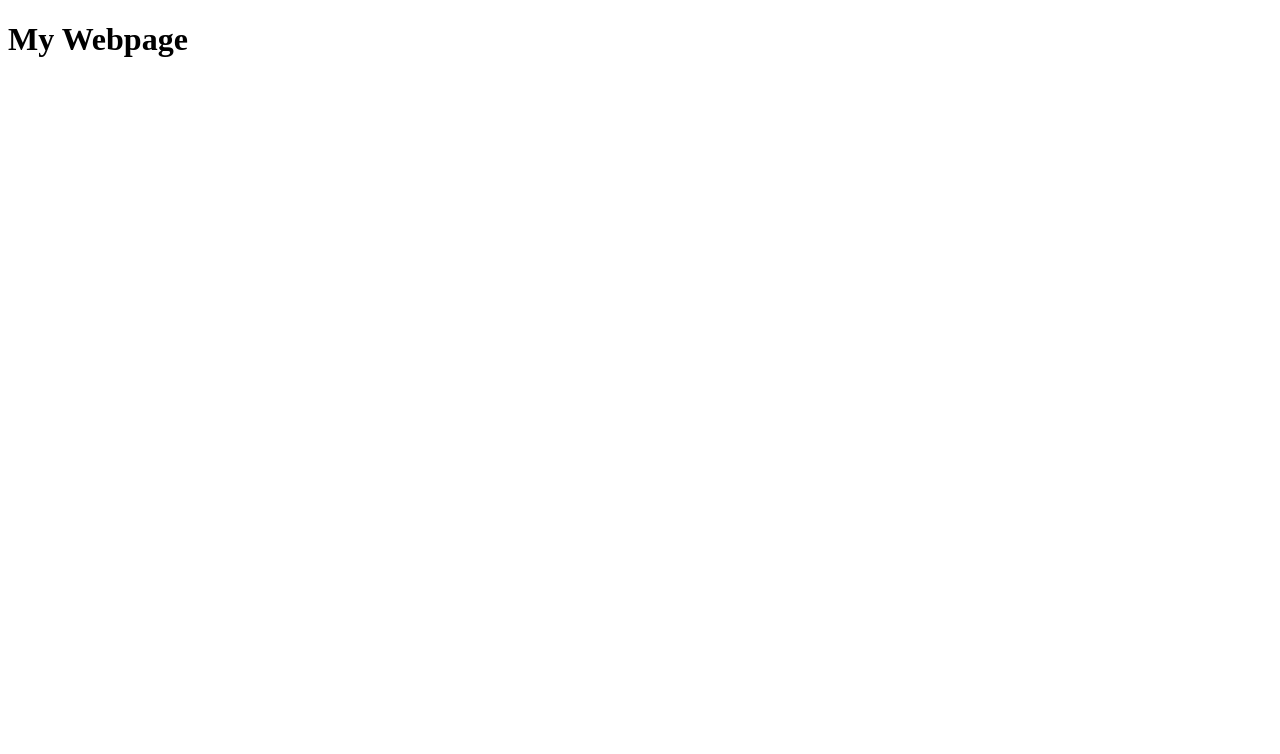
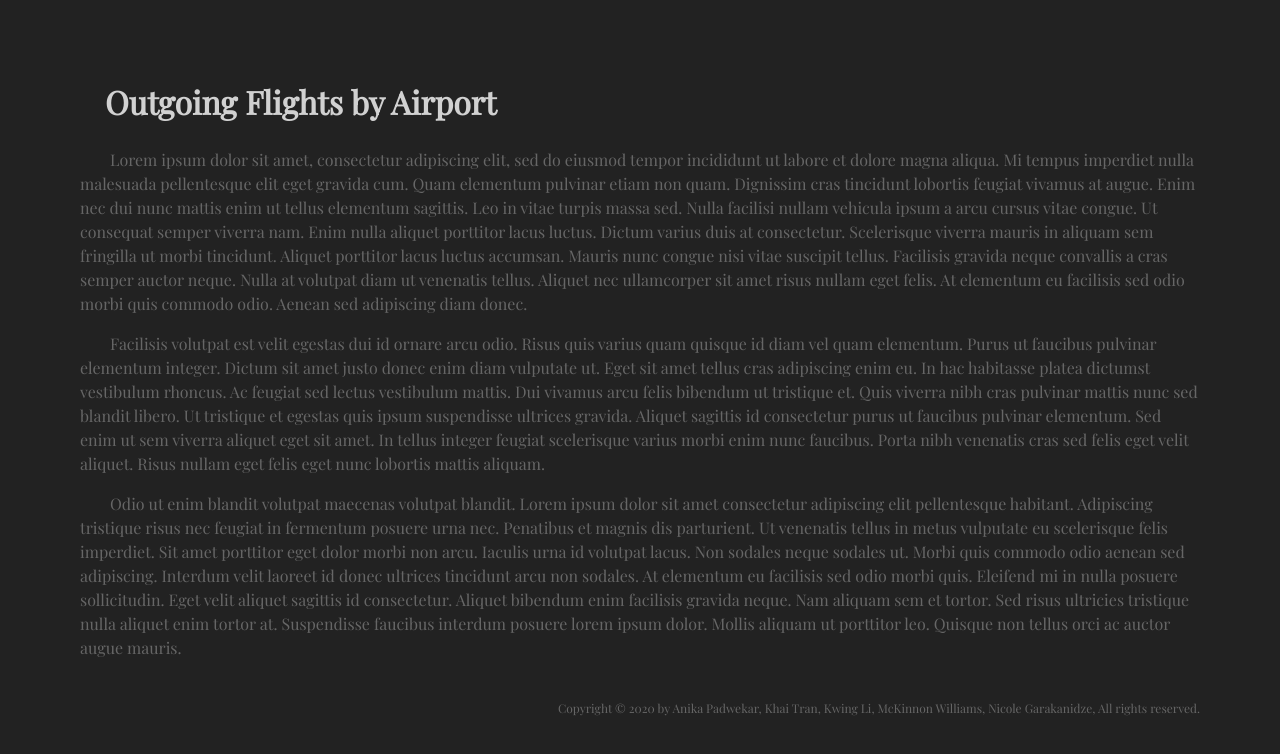
Before and after one commit to UW-CSE442-WI20/FP-outgoing-flights-by-airport, a website built with Parcel: page src/index.html in a window 1280 px wide. Built offline with nearby package versions, Linux system fonts and the light colour scheme.

Commit message:
copied over html base from a3, added filler text

```diff
--- a/src/index.html
+++ b/src/index.html
@@ -1,11 +1,63 @@
+<!--
+CSE 442: Data Visualization
+Final Project
+Names:  Anika Padwekar
+        Khai Tran
+        Kwing Li
+        McKinnon Williams
+        Nicole Garakanidze
+    -->
+
 <!DOCTYPE html>
-<html>
-  <head>
-    <meta charset="UTF-8">
-    <title>My Title</title>
-  </head>
-  <body>
-    <h1>My Webpage</h1>
-    <script src="./index.js"></script>
-  </body>
+<html lang="en">
+<head>
+  <meta charset="UTF-8">
+  <title>Outgoing Flights by Airport</title>
+  <link rel="stylesheet" href="style.css">
+</head>
+
+<body>
+
+<script src="index.js"></script>
+<div class="flex-container">
+  <h1>Outgoing Flights by Airport</h1>
+  <p>
+    Lorem ipsum dolor sit amet, consectetur adipiscing elit, sed do eiusmod tempor incididunt ut labore et dolore magna
+    aliqua. Mi tempus imperdiet nulla malesuada pellentesque elit eget gravida cum. Quam elementum pulvinar etiam non
+    quam. Dignissim cras tincidunt lobortis feugiat vivamus at augue. Enim nec dui nunc mattis enim ut tellus elementum
+    sagittis. Leo in vitae turpis massa sed. Nulla facilisi nullam vehicula ipsum a arcu cursus vitae congue. Ut
+    consequat semper viverra nam. Enim nulla aliquet porttitor lacus luctus. Dictum varius duis at consectetur.
+    Scelerisque viverra mauris in aliquam sem fringilla ut morbi tincidunt. Aliquet porttitor lacus luctus accumsan.
+    Mauris nunc congue nisi vitae suscipit tellus. Facilisis gravida neque convallis a cras semper auctor neque. Nulla
+    at volutpat diam ut venenatis tellus. Aliquet nec ullamcorper sit amet risus nullam eget felis. At elementum eu
+    facilisis sed odio morbi quis commodo odio. Aenean sed adipiscing diam donec.
+  </p>
+  <p>
+    Facilisis volutpat est velit egestas dui id ornare arcu odio. Risus quis varius quam quisque id diam vel quam
+    elementum. Purus ut faucibus pulvinar elementum integer. Dictum sit amet justo donec enim diam vulputate ut.
+    Eget sit amet tellus cras adipiscing enim eu. In hac habitasse platea dictumst vestibulum rhoncus. Ac feugiat sed
+    lectus vestibulum mattis. Dui vivamus arcu felis bibendum ut tristique et. Quis viverra nibh cras pulvinar mattis
+    nunc sed blandit libero. Ut tristique et egestas quis ipsum suspendisse ultrices gravida. Aliquet sagittis id
+    consectetur purus ut faucibus pulvinar elementum. Sed enim ut sem viverra aliquet eget sit amet. In tellus integer
+    feugiat scelerisque varius morbi enim nunc faucibus. Porta nibh venenatis cras sed felis eget velit aliquet. Risus
+    nullam eget felis eget nunc lobortis mattis aliquam.
+  </p>
+  <p>
+    Odio ut enim blandit volutpat maecenas volutpat blandit. Lorem ipsum dolor sit amet consectetur adipiscing elit
+    pellentesque habitant. Adipiscing tristique risus nec feugiat in fermentum posuere urna nec. Penatibus et magnis
+    dis parturient. Ut venenatis tellus in metus vulputate eu scelerisque felis imperdiet. Sit amet porttitor eget
+    dolor morbi non arcu. Iaculis urna id volutpat lacus. Non sodales neque sodales ut. Morbi quis commodo odio aenean
+    sed adipiscing. Interdum velit laoreet id donec ultrices tincidunt arcu non sodales. At elementum eu facilisis sed
+    odio morbi quis. Eleifend mi in nulla posuere sollicitudin. Eget velit aliquet sagittis id consectetur. Aliquet
+    bibendum enim facilisis gravida neque. Nam aliquam sem et tortor. Sed risus ultricies tristique nulla aliquet enim
+    tortor at. Suspendisse faucibus interdum posuere lorem ipsum dolor. Mollis aliquam ut porttitor leo. Quisque non
+    tellus orci ac auctor augue mauris.
+  </p>
+</div>
+
+<footer>
+  Copyright &copy; 2020 by Anika Padwekar, Khai Tran, Kwing Li, McKinnon Williams, Nicole Garakanidze, All rights reserved.
+</footer>
+
+</body>
 </html>
--- /dev/null
+++ b/src/style.css
@@ -0,0 +1,70 @@
+/*
+CSE 442: Data Visualization
+Final Project
+Names:  Anika Padwekar
+        Khai Tran
+        Kwing Li
+        McKinnon Williams
+        Nicole Garakanidze
+*/
+@import url('https://fonts.googleapis.com/css?family=Playfair+Display&display=swap');
+
+body {
+    background-color: #222222;
+    color: #666666;
+    font-family: 'Playfair Display', serif;
+    margin: 80px;
+}
+
+h1 {
+    color: #d1d1d1;
+    margin: 25px;
+}
+
+h2 {
+    color: #d1d1d1;
+    margin: 20px;
+}
+
+footer {
+    font-size: 12px;
+    margin-top: 40px;
+    text-align: right;
+}
+
+p {
+    text-indent: 30px;
+    line-height: 1.5;
+}
+
+/*li {*/
+    /*margin-bottom: 15px;*/
+/*}*/
+
+/*a:link {*/
+    /*color: #888888;*/
+    /*text-decoration: none;*/
+/*}*/
+
+/*a:visited {*/
+    /*color: #888888;*/
+    /*text-decoration: none;*/
+/*}*/
+
+/*a:hover {*/
+    /*color: #d1d1d1;*/
+/*}*/
+
+/*.flex-container {*/
+    /*!**/
+    /*border: 1px #ccc solid;*/
+    /**!*/
+    /*display: flex;*/
+    /*justify-content: center;*/
+    /*margin-top: 80px;*/
+/*}*/
+
+/*.flex-container-2 {*/
+    /*display: flex;*/
+    /*flex-direction: column;*/
+/*}*/
```
